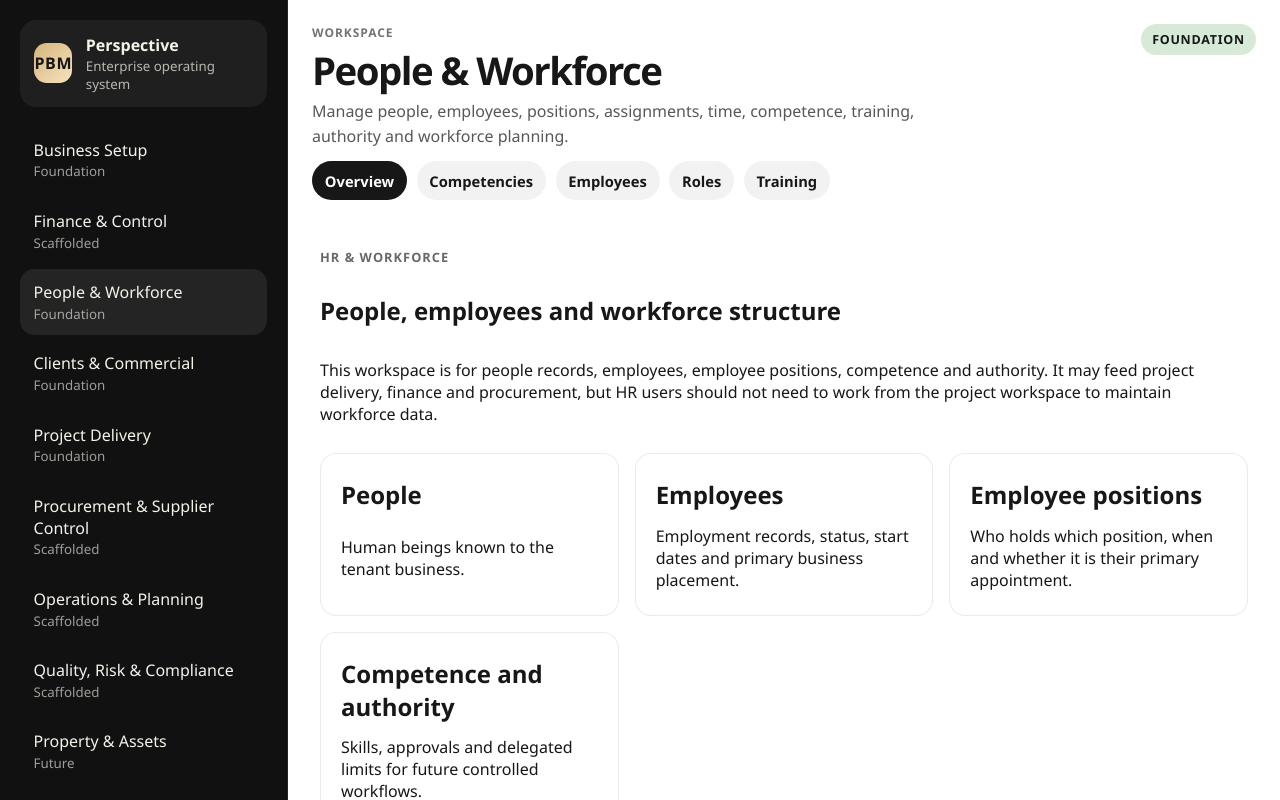
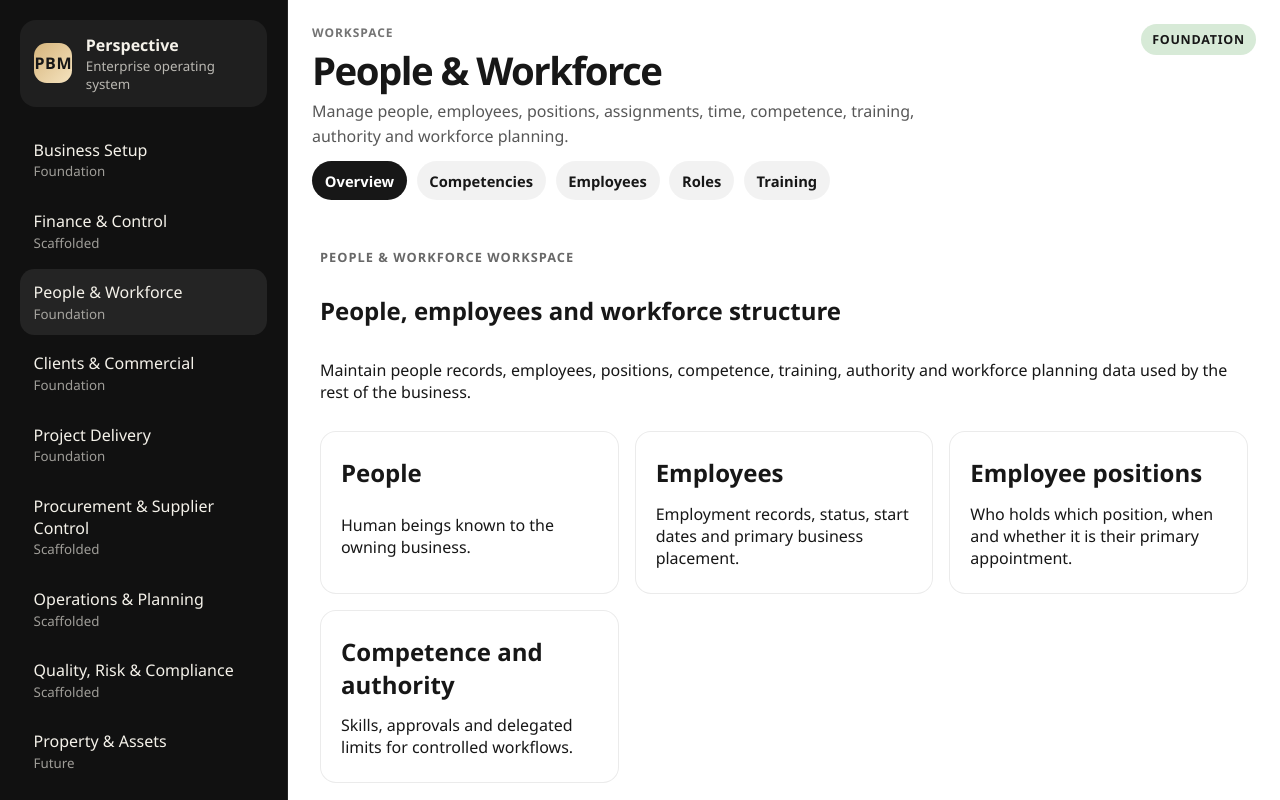
Before and after one commit to 8140spitt/perspective_business_manager, a SvelteKit app: page /app/hr/dashboard in a window 1280 px wide. Built offline with nearby package versions, Linux system fonts and the light colour scheme.

Commit message:
ui: align people dashboard wording

```diff
--- a/src/routes/app/hr/dashboard/+page.svelte
+++ b/src/routes/app/hr/dashboard/+page.svelte
@@ -1,20 +1,19 @@
 <svelte:head>
-	<title>HR & Workforce | Perspective Business Manager</title>
+	<title>People & Workforce | Perspective Business Manager</title>
 </svelte:head>
 
 <section class="page">
-	<p class="eyebrow">HR & Workforce</p>
+	<p class="eyebrow">People & Workforce workspace</p>
 	<h1>People, employees and workforce structure</h1>
 	<p>
-		This workspace is for people records, employees, employee positions, competence and authority.
-		It may feed project delivery, finance and procurement, but HR users should not need to work from
-		the project workspace to maintain workforce data.
+		Maintain people records, employees, positions, competence, training, authority and workforce
+		planning data used by the rest of the business.
 	</p>
 
-	<section class="cards" aria-label="HR workspace areas">
+	<section class="cards" aria-label="People and workforce activity areas">
 		<article>
 			<h2>People</h2>
-			<p>Human beings known to the tenant business.</p>
+			<p>Human beings known to the owning business.</p>
 		</article>
 		<article>
 			<h2>Employees</h2>
@@ -26,7 +25,7 @@
 		</article>
 		<article>
 			<h2>Competence and authority</h2>
-			<p>Skills, approvals and delegated limits for future controlled workflows.</p>
+			<p>Skills, approvals and delegated limits for controlled workflows.</p>
 		</article>
 	</section>
 </section>
```
